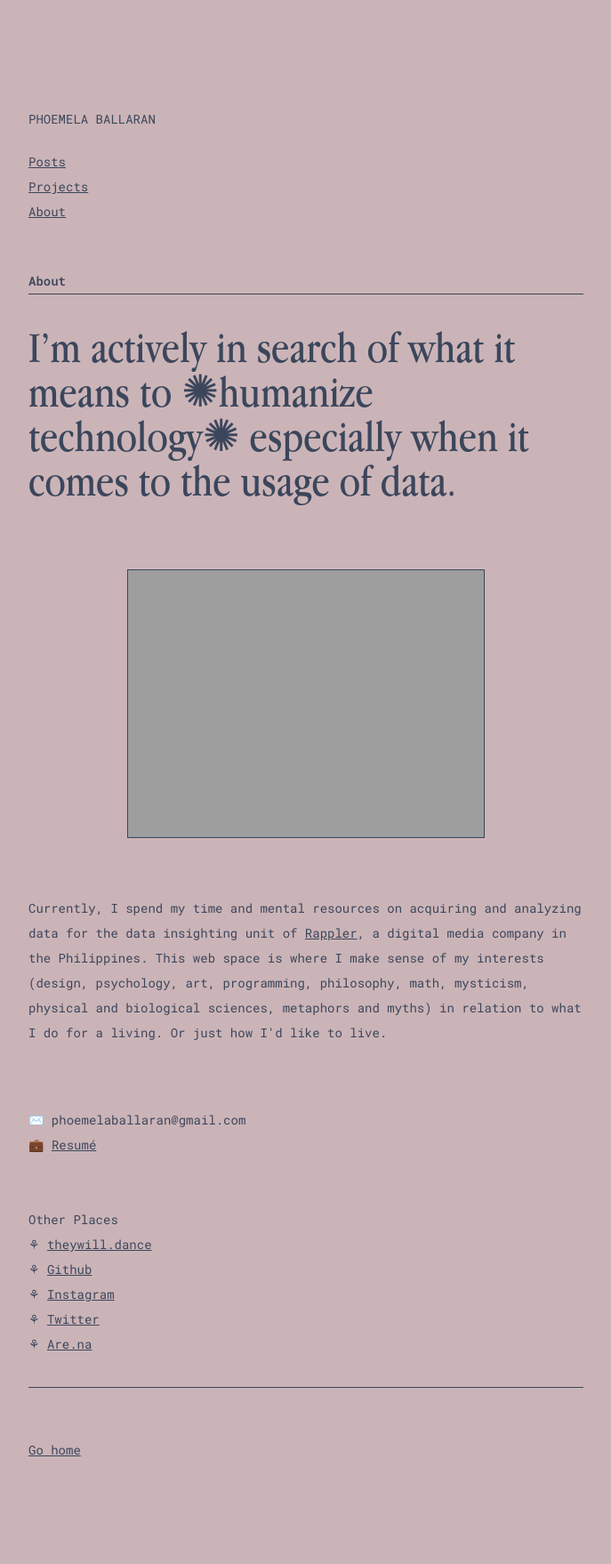
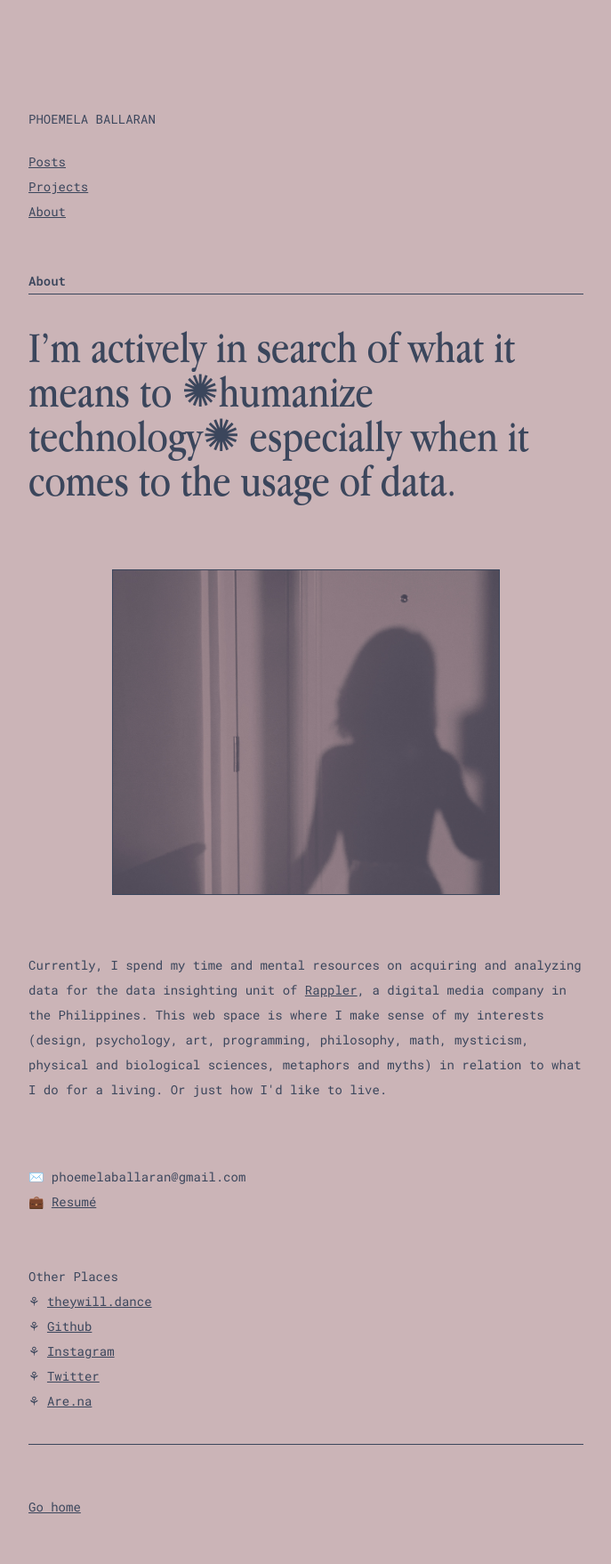
Before and after one commit to comoballar/phoemelaballaran.github.io, a Jekyll site: the page built from about.md, in a window 1280 px wide. Shown: the whole page at 89% size, without its empty margins (88-775 px from the left). Built offline with Jekyll 4.4.1, drawn with Linux system fonts in a browser that asks for light colours; before the commit the page ends 1694 px from its top, so only the background shows below that.

Commit message:
Update about.md

```diff
--- a/about.md
+++ b/about.md
@@ -5,7 +5,7 @@
 ---
 <h1>I’m actively in search of what it means to ✺humanize technology✺ especially when it comes to the usage of data.</h1>
 <br>
-<p align="center"><img class=small src="https://phoemelaballaran.github.io/assets/sample/about/about.jpg"/></p>
+<p align="center"><img class=small src="https://phoemelaballaran.github.io/assets/sample/about/portrait.jpg"/></p>
 <br>
 <p>Currently, I spend my time and mental resources on acquiring and analyzing data for the data insighting unit of <a href="https://www.rappler.com" target="_blank">Rappler</a>, a digital media company in the Philippines. This web space is where I make sense of my interests (design, psychology, art, programming, philosophy, math, mysticism, physical and biological sciences, metaphors and myths) in relation to what I do for a living. Or just how I'd like to live.</p>
 <br><br>✉️ phoemelaballaran@gmail.com
```
